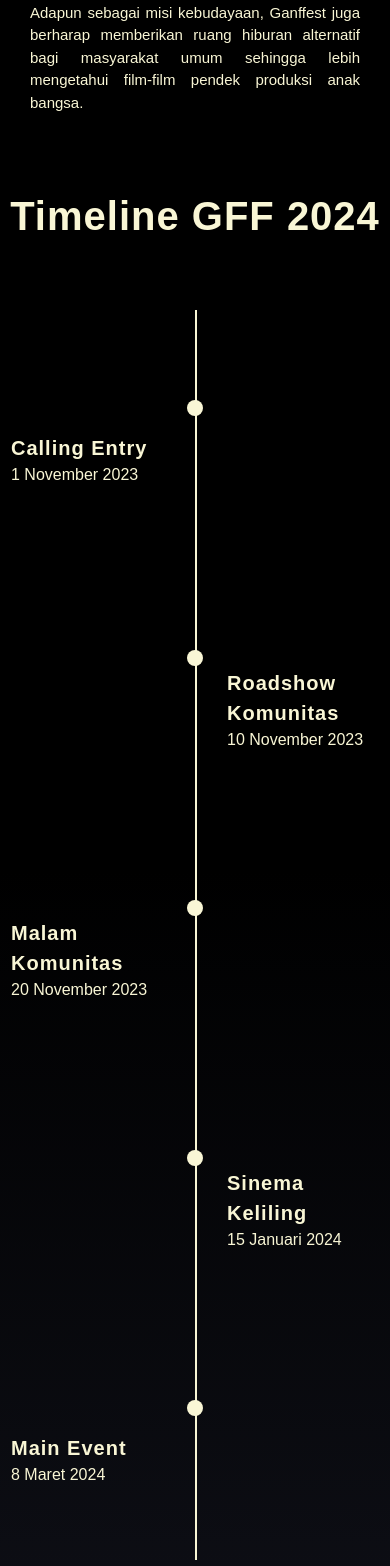
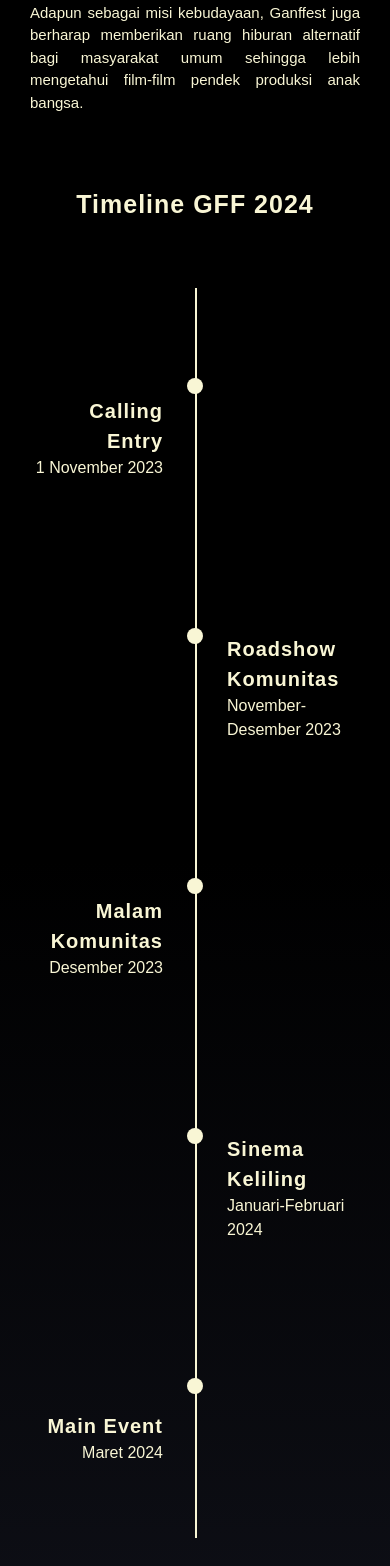
Before and after one commit to syauqijan/ganffest, a Next.js app: page / in a window 390 px wide. Shown: the part 942-2508 px from the top of the page. Built offline with nearby package versions, Linux system fonts and the light colour scheme; no server answers.

Commit message:
fix: navbar and timeline

```diff
--- a/src/components/fragments/timeline/Timeline.module.css
+++ b/src/components/fragments/timeline/Timeline.module.css
@@ -3,11 +3,10 @@
   padding-bottom: 100px;
   margin-left: 100px;
   margin-right: 100px;
-
+  color: var(--tertiary);
+  width: 700px;
   /* flex: auto; */
   justify-content: center;
-  color: var(--tertiary);
-  max-width: 700px;
 }
 
 .topSection{
@@ -61,6 +60,7 @@
   border-radius: 1rem;
   align-items: center;
   min-height: 200px;
+  text-align: end;
 
 
 }
@@ -127,8 +127,16 @@
 }
 
 @media screen and (max-width: 768px){
+  .timelineTitle{
+    font-weight: bold;
+    font-size: 25px;
+  }
+  .eventTitle{
+    font-weight: bold;
+    font-size: 20px;
+  }
   .container{
-    width: 400px;
+    width:360px;
     margin: 0;
     padding: 0;
   }
@@ -146,7 +154,9 @@
     flex-direction: row-reverse;
 
 
+
   }
 
 
+
 }
--- a/src/components/fragments/timeline/index.tsx
+++ b/src/components/fragments/timeline/index.tsx
@@ -41,6 +41,39 @@ const Timeline = () => {
       window.removeEventListener('scroll', handleScroll);
     };
   }, []);
+  useEffect(() => {
+    // Mengambil referensi ke elemen dengan ID "mySection"
+    const section = document.getElementById("mySection");
+    const section2 = document.getElementById("mySection2");
+
+    // Periksa lebar layar saat komponen dimuat
+    const handleResize = () => {
+      if (window.innerWidth <= 768 && section && section2) {
+        section.setAttribute("data-aos", "fade-right");
+        section2.setAttribute("data-aos", "fade-right");
+      } else if (section&&section2) {
+        section.setAttribute("data-aos","fade-left");
+        section2.setAttribute("data-aos","fade-left");
+      }
+    };
+
+    // Panggil fungsi handleResize saat komponen dimuat
+    handleResize();
+
+    // Tambahkan event listener untuk merespons perubahan lebar layar
+    window.addEventListener("resize", handleResize);
+
+    // Bersihkan event listener saat komponen dibongkar
+    return () => {
+      window.removeEventListener("resize", handleResize);
+    };
+  }, []);
+
+
+
+
+
+
   return (
     <div className={styles.container}>
       <div className={styles.topSection}>
@@ -63,12 +96,12 @@ const Timeline = () => {
           </div>
         </div>
 
-        <div data-aos="fade-left" className={styles.sectionRight}>
+        <div data-aos="fade-left" className={styles.sectionRight} id="mySection">
           <div className={styles.bead}></div>
           <div className={styles.content}>
             <h2 className={styles.eventTitle}>Roadshow Komunitas</h2>
             <p>
-              10 November 2023
+              November-Desember 2023
             </p>
           </div>
         </div>
@@ -78,17 +111,17 @@ const Timeline = () => {
           <div className={styles.content}>
             <h2 className={styles.eventTitle}>Malam Komunitas</h2>
             <p>
-              20 November 2023
+              Desember 2023
             </p>
           </div>
         </div>
 
-        <div data-aos="fade-left" className={styles.sectionRight}>
+        <div data-aos="fade-left" className={styles.sectionRight} id="mySection2">
           <div className={styles.bead}></div>
           <div className={styles.content}>
             <h2 className={styles.eventTitle}>Sinema Keliling</h2>
             <p>
-              15 Januari 2024
+              Januari-Februari 2024
             </p>
           </div>
         </div>
@@ -98,7 +131,7 @@ const Timeline = () => {
           <div className={styles.content}>
             <h2 className={styles.eventTitle}>Main Event</h2>
             <p className={styles.eventDate}>
-              8 Maret 2024
+              Maret 2024
             </p>
           </div>
         </div>
--- a/src/components/layouts/Navbar/Navbar.module.css
+++ b/src/components/layouts/Navbar/Navbar.module.css
@@ -156,7 +156,7 @@
     box-shadow: 0 0 10px rgba(0, 0, 0, 0.2);
     z-index: 3;
     width: 90%;
-    height: 215px;
+    height: 160px;
     margin: 0 20px;
     align-items: center;
     justify-content: center;
--- a/src/components/layouts/Navbar/index.tsx
+++ b/src/components/layouts/Navbar/index.tsx
@@ -45,7 +45,7 @@ const Navbar = () => {
           About Us
         </Link>
           {/* <img src='@/usergff.png' alt="Logo Akun" className="w-14 h-14 mx-4" /> */}
-        <div className={styles.authButton}>
+        {/* <div className={styles.authButton}>
 
           {data ? (
 
@@ -72,7 +72,7 @@ const Navbar = () => {
               <p>Sign In</p>
             </button>
           )}
-          </div>
+          </div> */}
 
 
 
@@ -96,13 +96,13 @@ const Navbar = () => {
                   <Link href="/about" className={`${styles.navPageMobile} ${router.pathname === '/about' ? styles.boldLink : ''}`} onClick={handleNavPageMobileClick}>
                     About Us
                   </Link>
-                  {data ? (
+                  {/* {data ? (
                           <button className={styles.buttonSignout} onClick={() => signOut()} >Sign Out</button>
                   ) : (
                     <button className={styles.buttonAuth} onClick={() => signIn()}>
                       <p>Sign In</p>
                     </button>
-                  )}
+                  )} */}
                   </div>
                 </div>
               )}
--- a/src/views/about/index.tsx
+++ b/src/views/about/index.tsx
@@ -22,7 +22,7 @@ const AboutView = () => {
       </div> */}
       <div className={styles.lfm}>
       <div className={styles.logoflux}>
-            <Image src='/logolfmputih.png' alt='logo-lfm' width={350} height={300} />
+            <Image src='/logolfmputih.png' alt='logo-lfm' width={200} height={200} />
         </div>
         <div className={styles.textlfm}>
           <h1 > Liga Film Mahasiswa</h1>
@@ -41,7 +41,7 @@ const AboutView = () => {
 Seiring dengan perkembangan teknologi yang semakin pesat, kita berada dalam suatu zaman di mana perubahan adalah konstan. Melalui Flux, kita dapat merayakan keajaiban teknologi melalui medium film sebagai platform untuk menggali evolusi seni visual serta naratif dalam era digital yang terus berkembang.</p>
         </div>
         <div className={styles.logoflux}>
-            <Image src='/flux.svg' alt='logo-flux' width={300} height={300} />
+            <Image src='/flux.svg' alt='logo-flux' width={200} height={200} />
         </div>
       </div>
     </div>
```
